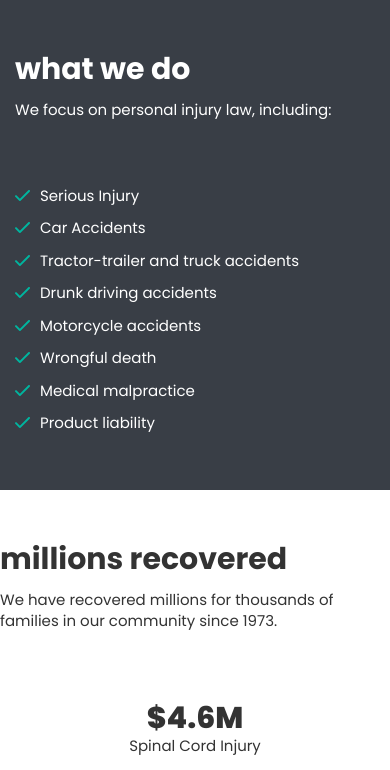
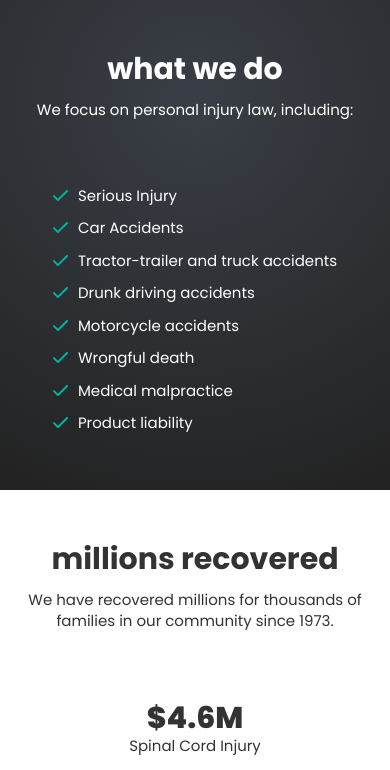
Before and after one commit to kern-me/lead-science-legal-services, a website: page src/index.html in a window 390 px wide. Shown: the part 914-1684 px from the top of the page. Drawn offline with nearby package versions, Linux system fonts and the light colour scheme; files that its build step writes are made by us from their sources.

Commit message:
Utilities additions.

```diff
--- a/src/sass/_utilities.scss
+++ b/src/sass/_utilities.scss
@@ -7,7 +7,13 @@
 }
 
 .bg--dark-gray {
-  background-color: vars.$color-dark-gray;
+  background: rgb(57,62,70);
+  background: radial-gradient(circle, rgba(57,62,70,1) 0%, rgba(34,34,34,1) 100%);
+  color: vars.$color-white;
+}
+
+.bg--black {
+  background-color: vars.$color-black;
   color: vars.$color-white;
 }
 
@@ -54,10 +60,6 @@
   border-right: solid vars.$color-dark-gray 1px;
 }
 
-.max-width--sm {
-  max-width: 10ch;
-}
-
 .col-vertical-line {
   left: 50%;
   top: 50%;
@@ -72,8 +74,24 @@
   }
 }
 
-.gap {
-  &-lg {
-    gap: 3rem;
+.u-text-center {
+  text-align: center;
+  margin-inline: auto;
+}
+
+.u-text-center--mobile {
+  text-align: center;
+  margin-inline: auto;
+  @include vars.breakpoint(m) {
+    text-align: left;
+    margin-inline: unset;
   }
 }
+
+.u-align-center--mobile {
+  margin-inline: auto;
+}
+
+.u-margin-reset {
+  margin-inline: unset;
+}
```
